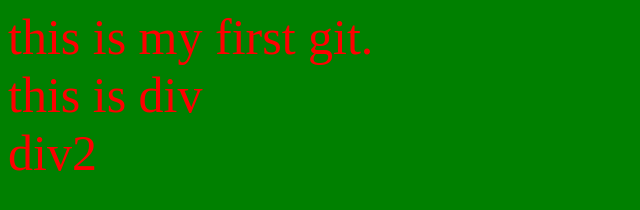
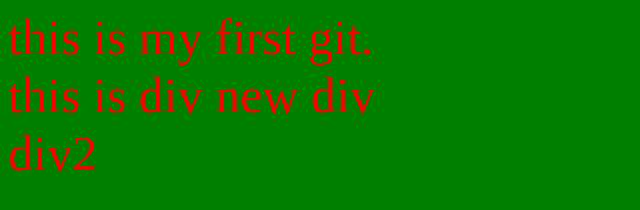
Before and after one commit to AhmedAl-Majidi/git-repo, a plain HTML site: page index.html in a window 1280 px wide. Shown: the whole page, without its empty margins (0-640 px from the left). Drawn offline with Linux system fonts and the light colour scheme.

Commit message:
Update index.html

```diff
--- a/index.html
+++ b/index.html
@@ -13,6 +13,7 @@
 
     <div>
         this is div
+        new div
     </div>
 
     <div>
```
